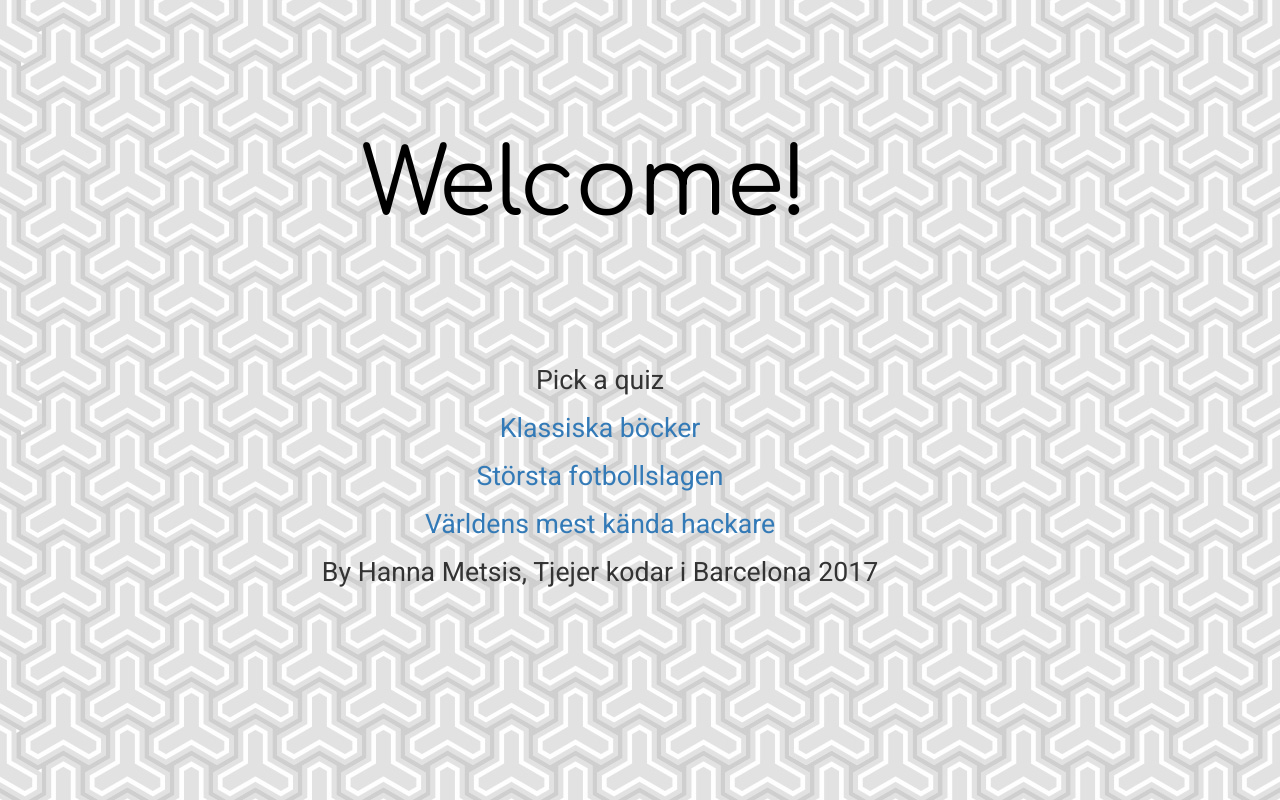
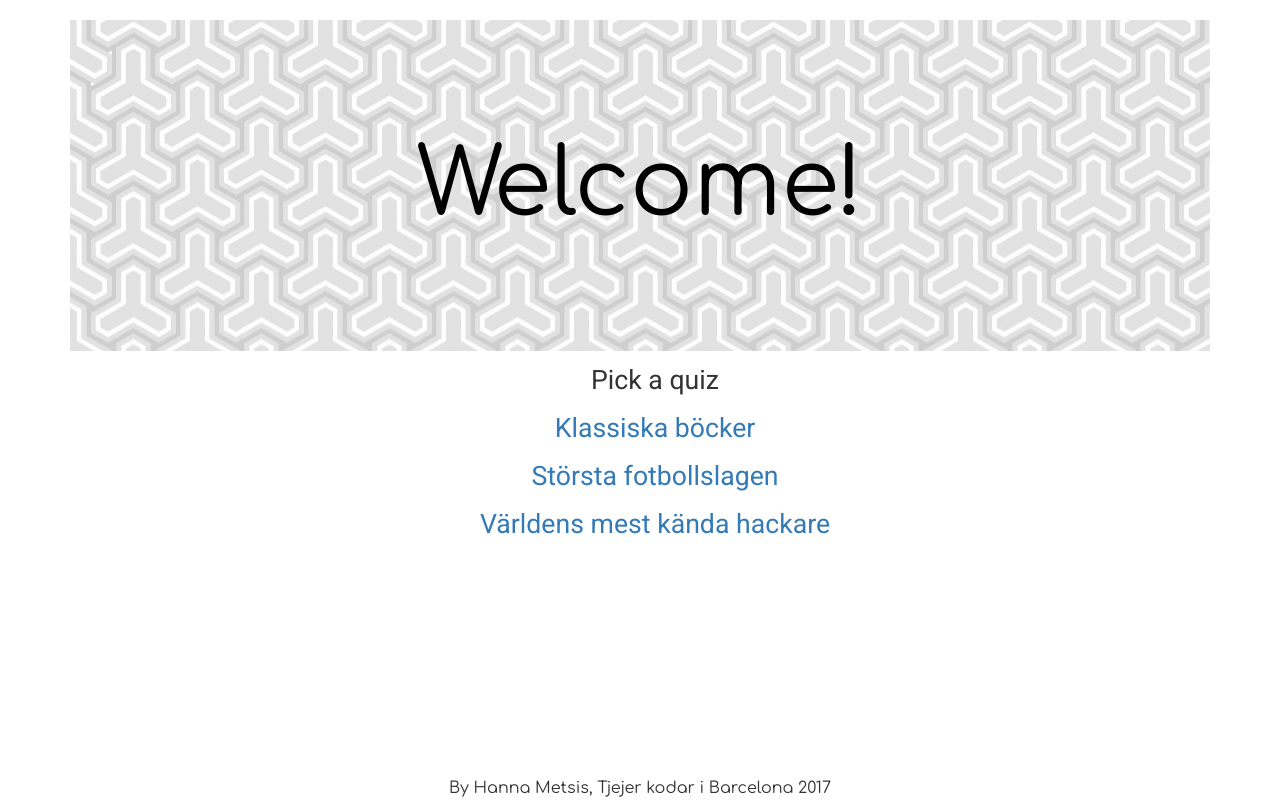
Before and after one commit to hmetsis/quizproject, a Django app: page / in a window 1280 px wide. Run offline with Django 3.2, Linux system fonts and the light colour scheme; some libraries are stand-ins or nearby versions.

Commit message:
more styling

```diff
--- a/quiz/templates/start.html
+++ b/quiz/templates/start.html
@@ -48,8 +48,8 @@
 		{% endfor %}
 </body>
 <footer>
-	<p>By Hanna Metsis, Tjejer kodar i Barcelona 2017
-	</p>
+	By Hanna Metsis, Tjejer kodar i Barcelona 2017
+
 </footer>
 
 <script scr="https://ajax.googleapis.com/ajax/libs/jquery/1.12.4/jquery.min.js"></script>
--- a/static/quizsida.css
+++ b/static/quizsida.css
@@ -2,11 +2,12 @@
 @import url('https://fonts.googleapis.com/css?family=Roboto');
 
 body {
-	background-image: url("Elegant_Background-18.jpg");
-	max-width: 900px;
+
+
 }
 
 h1 {
+background-image: url("Elegant_Background-18.jpg");
 color: rgb(0, 0, 0);
 font-size: 70pt;
 font-family: Comfortaa;
@@ -16,9 +17,11 @@
 }
 
 h2 {
-color: rgb(0, 0, 0);
+background-image: url("Elegant_Background-19.jpg");
+color: rgb(255, 255, 255);
 font-size: 30pt;
 font-family: Comfortaa;
+font-weight: bold;
 text-align: center;
 padding: 10%
 
@@ -35,3 +38,13 @@
 	font-size: 20pt;
 	text-align: center;
 }
+
+footer {
+  position: absolute;
+   	right: 0;
+  	bottom: 0;
+  	left: 0;
+  	text-align: center;
+  	font-size: 12pt;
+	font-family: Comfortaa;
+  }
```
